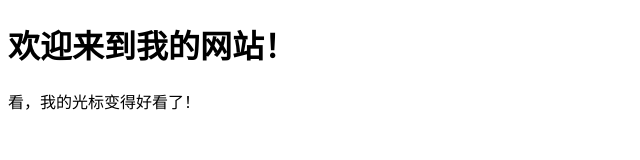
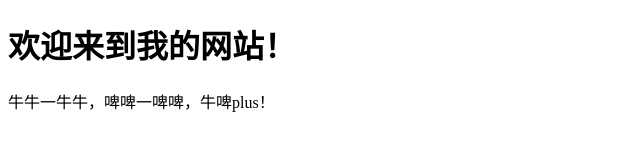
Before and after one commit to Seeker-for-knowledge/Seeker-for-knowledge.github.io, a plain HTML site: page index.html in a window 1280 px wide. Shown: the whole page, without its empty margins (0-640 px from the left). Drawn offline with Linux system fonts and the light colour scheme.

Commit message:
Modify paragraph text in index.html
Updated the content of the paragraph in the body.

```diff
--- a/index.html
+++ b/index.html
@@ -9,6 +9,7 @@
 </head>
 <body>
     <h1>欢迎来到我的网站！</h1>
-    <p>看，我的光标变得好看了！</p >
+    <p>牛牛一牛牛，啤啤一啤啤，牛啤plus！</p >
 </body>
+
 </html>
```
